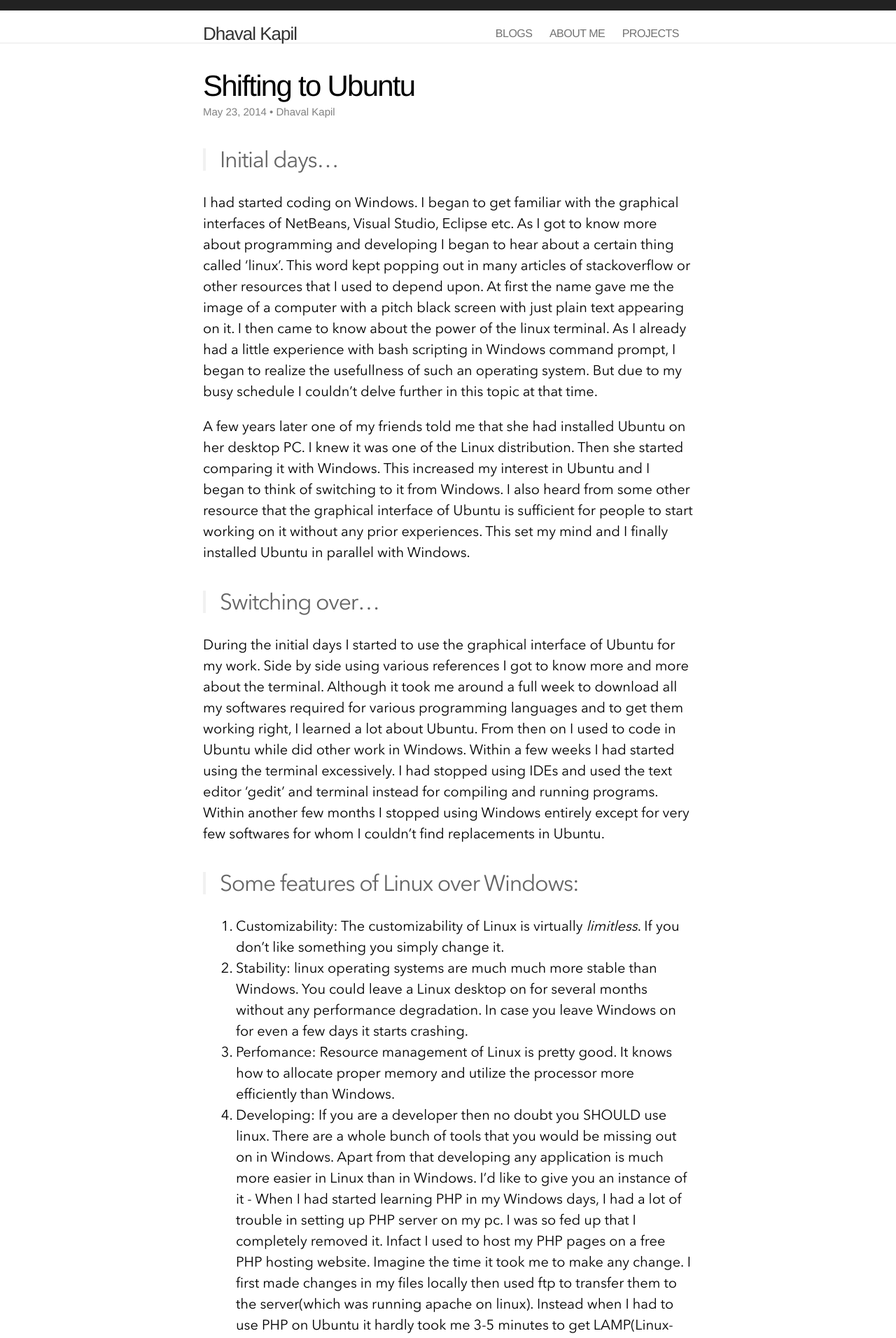
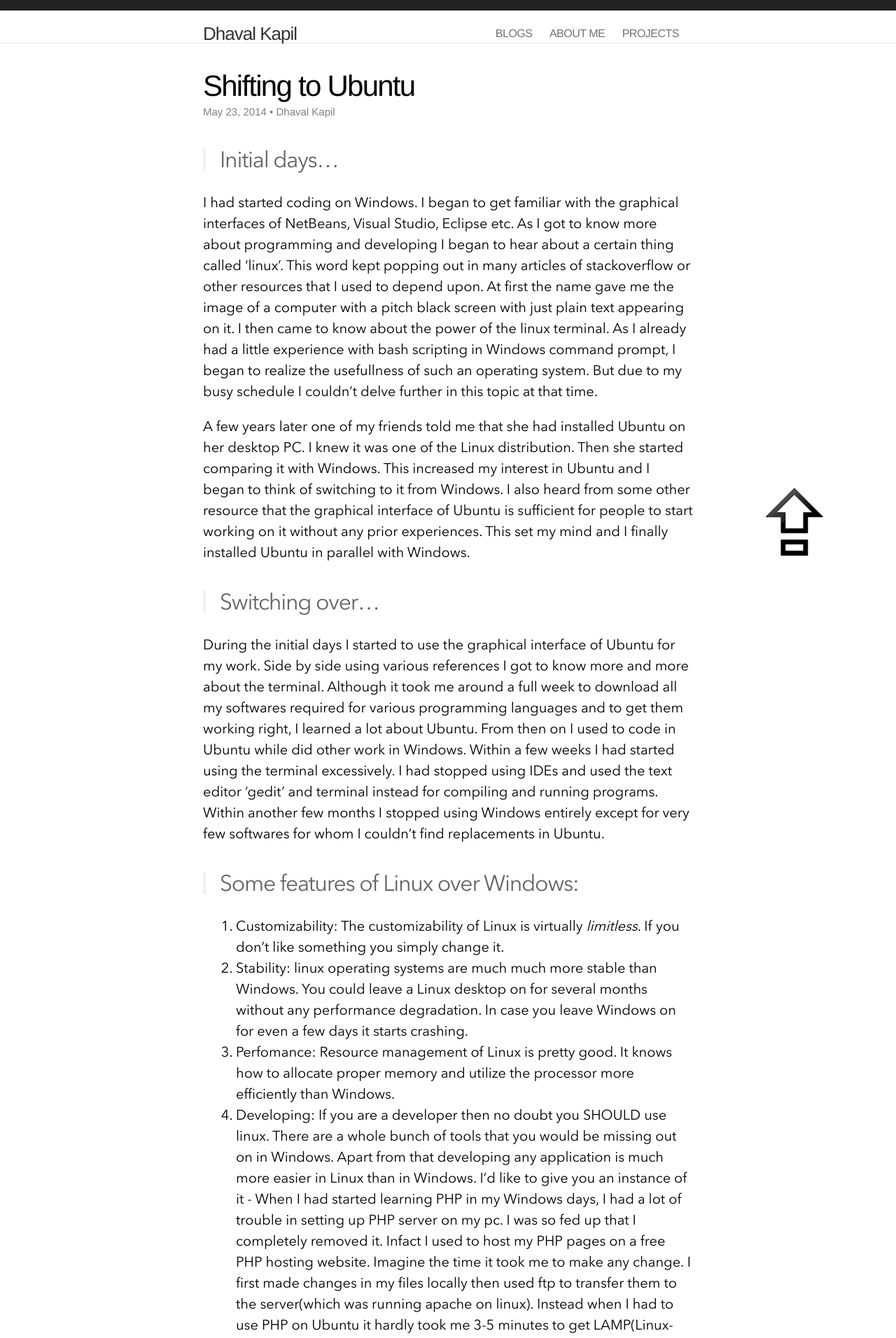
Before and after one commit to DhavalKapil/dhavalkapil.github.io, a Jekyll site: the page built from _posts/2014-05-23-Shifting-to-Ubuntu.md, in a window 1280 px wide. Shown: the top 1912 px of the page at 70% size. Built offline with Jekyll 4.4.1, drawn with Linux system fonts in a browser that asks for light colours; nearby versions of some CDN libraries; comment, search, counter and statistics services are not loaded.

Commit message:
Added back to top arrow

```diff
--- a/_layouts/default.html
+++ b/_layouts/default.html
@@ -19,6 +19,10 @@
 
     </div>
 
+    <div id = "back-to-top">
+      <img src = "/assets/images/up-arrow.png" alt = "Back to top" height = "150px" weight = "150px">
+    </div>
+
       {% include google_analytics.html %}
 
     </body>
--- a/assets/css/main.css
+++ b/assets/css/main.css
@@ -395,10 +395,14 @@ pre,
 .highlight .vi { color: #008080 } /* Name.Variable.Instance */
 .highlight .il { color: #009999 } /* Literal.Number.Integer.Long */
 
+#back-to-top {
+    display: none;
+    position: fixed;
+  }
+
 
 /* media queries */
 /* ----------------------------------------------------------*/
-
 
 @media screen and (max-width: 750px) {
 
@@ -476,7 +480,8 @@ pre,
     float: none;
     clear: both;
     width: auto;
-    margin: 0 0 15px; }
+    margin: 0 0 15px;
+  }
 
 }
 
```
Also changed, not shown: assets/images/up-arrow.png (added).
